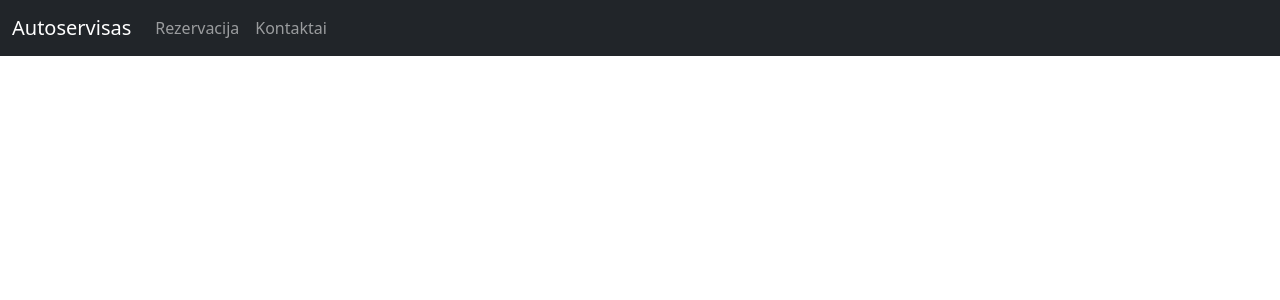
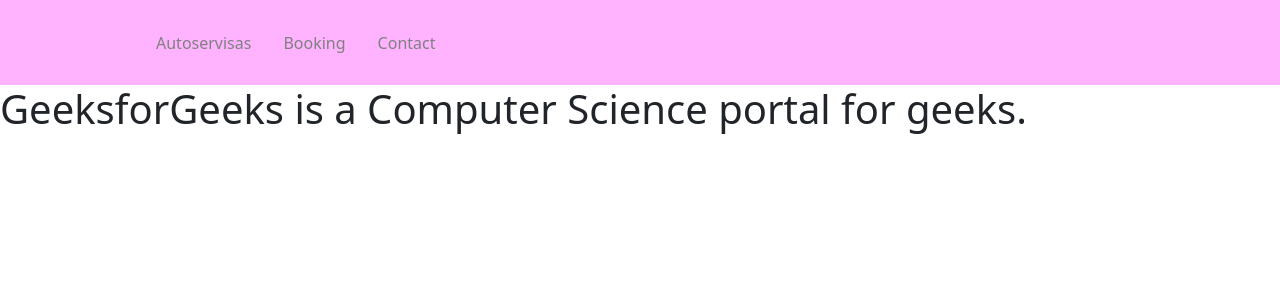
Before and after one commit to Sandruttee/autoservisas222e, a React (Create React App) app: page / in a window 1280 px wide. Shown: the top 300 px of the page. Built offline with nearby package versions, Linux system fonts and the light colour scheme.

Commit message:
Created a react navbar

```diff
--- a/src/App.js
+++ b/src/App.js
@@ -1,11 +1,21 @@
+import React from "react";
 import "./App.css";
-import Page from "./Page";
+import Navbar from "./components/Navbar";
+import { BrowserRouter as Router, Routes, Route } from "react-router-dom";
+import Autoservisas from "./pages/Autoservisas";
+import Booking from "./pages/Booking";
+import Contact from "./pages/Contact";
 
 function App() {
   return (
-    <div className="App">
-      <Page />
-    </div>
+    <Router>
+      <Navbar />
+      <Routes>
+        <Route exact path="/" exact element={<Autoservisas />} />
+        <Route path="/about" element={<Booking />} />
+        <Route path="/contact" element={<Contact />} />
+      </Routes>
+    </Router>
   );
 }
 
--- a/src/Page.js
+++ b/src/Page.js
@@ -1,44 +1,5 @@
 import React from "react";
 
 export default function Page() {
-  return (
-    <nav class="navbar navbar-expand-lg navbar-dark bg-dark sticky-top">
-      <div class="container-fluid">
-        <a class="navbar-brand" href="index.html" title="Homepage">
-          Autoservisas
-        </a>
-        <button
-          class="navbar-toggler"
-          type="button"
-          data-bs-toggle="collapse"
-          data-bs-target="#navbarNav"
-          aria-controls="navbarNav"
-          aria-expanded="false"
-          aria-label="Toggle navigation"
-        >
-          <span class="navbar-toggler-icon"></span>
-        </button>
-        <div class="collapse navbar-collapse" id="navbarNav">
-          <ul class="navbar-nav">
-            <li class="nav-item">
-              <a
-                class="nav-link"
-                aria-current="page"
-                href="projects.html"
-                title="Rezervacija"
-              >
-                Rezervacija
-              </a>
-            </li>
-
-            <li class="nav-item">
-              <a class="nav-link" href="contactme.html" title="Kontaktai">
-                Kontaktai
-              </a>
-            </li>
-          </ul>
-        </div>
-      </div>
-    </nav>
-  );
+  return;
 }
--- /dev/null
+++ b/src/components/Navbar/NavbarElements.js
@@ -0,0 +1,38 @@
+import { NavLink as Link } from "react-router-dom";
+import styled from "styled-components";
+
+export const Nav = styled.nav`
+  background: #ffb3ff;
+  height: 85px;
+  display: flex;
+  justify-content: space-between;
+  padding: 0.2rem calc((100vw - 1000px) / 2);
+  z-index: 12;
+`;
+
+export const NavLink = styled(Link)`
+  color: #808080;
+  display: flex;
+  align-items: center;
+  text-decoration: none;
+  padding: 0 1rem;
+  height: 100%;
+  cursor: pointer;
+  &.active {
+    color: #4d4dff;
+  }
+`;
+
+export const NavMenu = styled.div`
+  display: flex;
+  align-items: center;
+  margin-right: -24px;
+  /* Second Nav */
+  /* margin-right: 24px; */
+  /* Third Nav */
+  /* width: 100vw;
+white-space: nowrap; */
+  @media screen and (max-width: 768px) {
+    display: none;
+  }
+`;
--- /dev/null
+++ b/src/components/Navbar/index.js
@@ -0,0 +1,24 @@
+import React from "react";
+import { Nav, NavLink, NavMenu } from "./NavbarElements";
+
+const Navbar = () => {
+  return (
+    <>
+      <Nav>
+        <NavMenu>
+          <NavLink to="/Autoservisas" activeStyle>
+            Autoservisas
+          </NavLink>
+          <NavLink to="/Booking" activeStyle>
+            Booking
+          </NavLink>
+          <NavLink to="/Contact" activeStyle>
+            Contact
+          </NavLink>
+        </NavMenu>
+      </Nav>
+    </>
+  );
+};
+
+export default Navbar;
--- /dev/null
+++ b/src/pages/Autoservisas.js
@@ -0,0 +1,11 @@
+import React from "react";
+
+const autoservisas = () => {
+  return (
+    <div>
+      <h1>GeeksforGeeks is a Computer Science portal for geeks.</h1>
+    </div>
+  );
+};
+
+export default autoservisas;
--- /dev/null
+++ b/src/pages/Booking.js
@@ -0,0 +1,7 @@
+import React from "react";
+
+const Booking = () => {
+  return <h1>You can write your blogs!</h1>;
+};
+
+export default Booking;
--- /dev/null
+++ b/src/pages/Contact.js
@@ -0,0 +1,11 @@
+import React from "react";
+
+const Contact = () => {
+  return (
+    <div>
+      <h1>Welcome to GeeksforGeeks</h1>
+    </div>
+  );
+};
+
+export default Contact;
```
Also changed, not shown: 1 other file (tests, documents, lock files or other folders).
